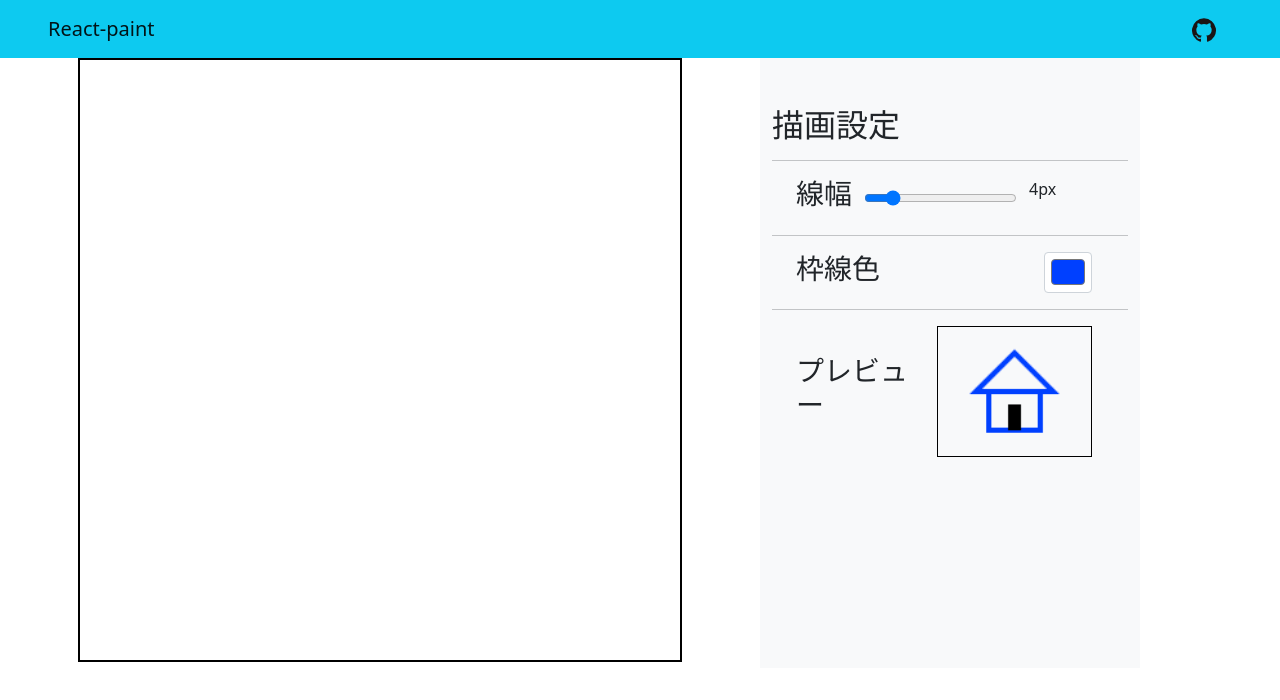
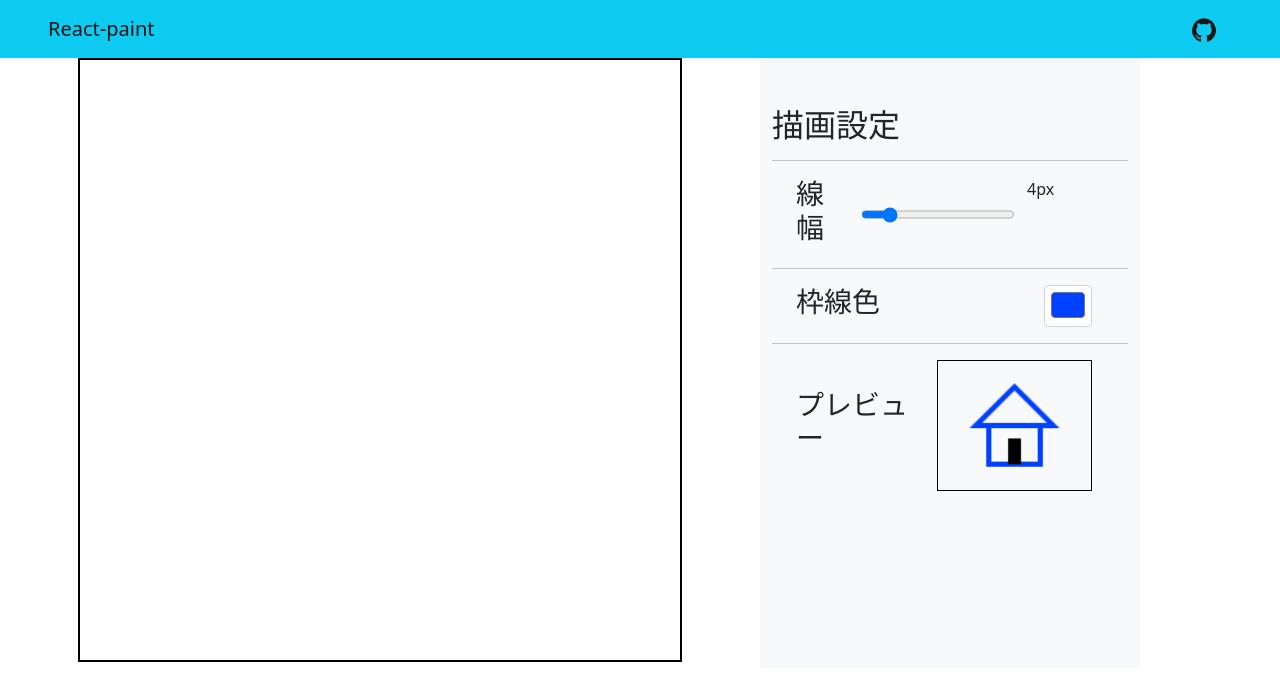
Before and after one commit to kotodu/react-paint, a React (Create React App) app: page / in a window 1280 px wide. Shown: the top 700 px of the page. Built offline with nearby package versions, Linux system fonts and the light colour scheme.

Commit message:
🎨sizePickerの微調整

```diff
--- a/src/components/SizePicker.jsx
+++ b/src/components/SizePicker.jsx
@@ -17,7 +17,7 @@ const SizePicker = (props) => {
             min={1}
             max={40}
             step={0.5}
-            className="form-lange col-auto"
+            className="form-lange col-6"
             onChange={(e) => {
                 // 新たな線幅を上位コンポーネントへ
                 const newWidth = Number(e.target.value);
@@ -31,16 +31,16 @@ const SizePicker = (props) => {
             className="container row"
         >
             <h3
-                className="col-auto"
+                className="col-3"
             >
                 線幅
             </h3>
             {widthInput}
-            <p
-                className="col-auto"
+            <div
+                className="col-3"
             >
                 {lineWidth}px
-            </p>
+            </div>
         </div>
     );
 }
```
